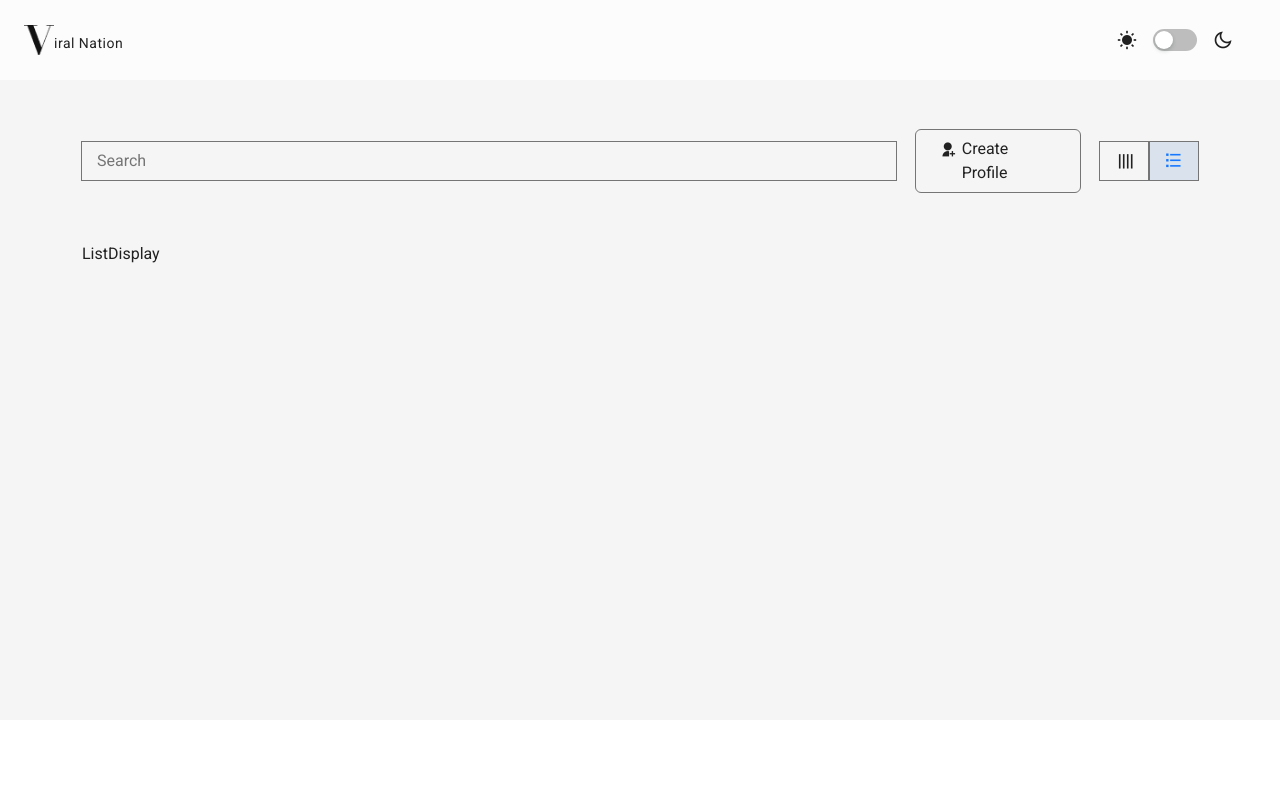
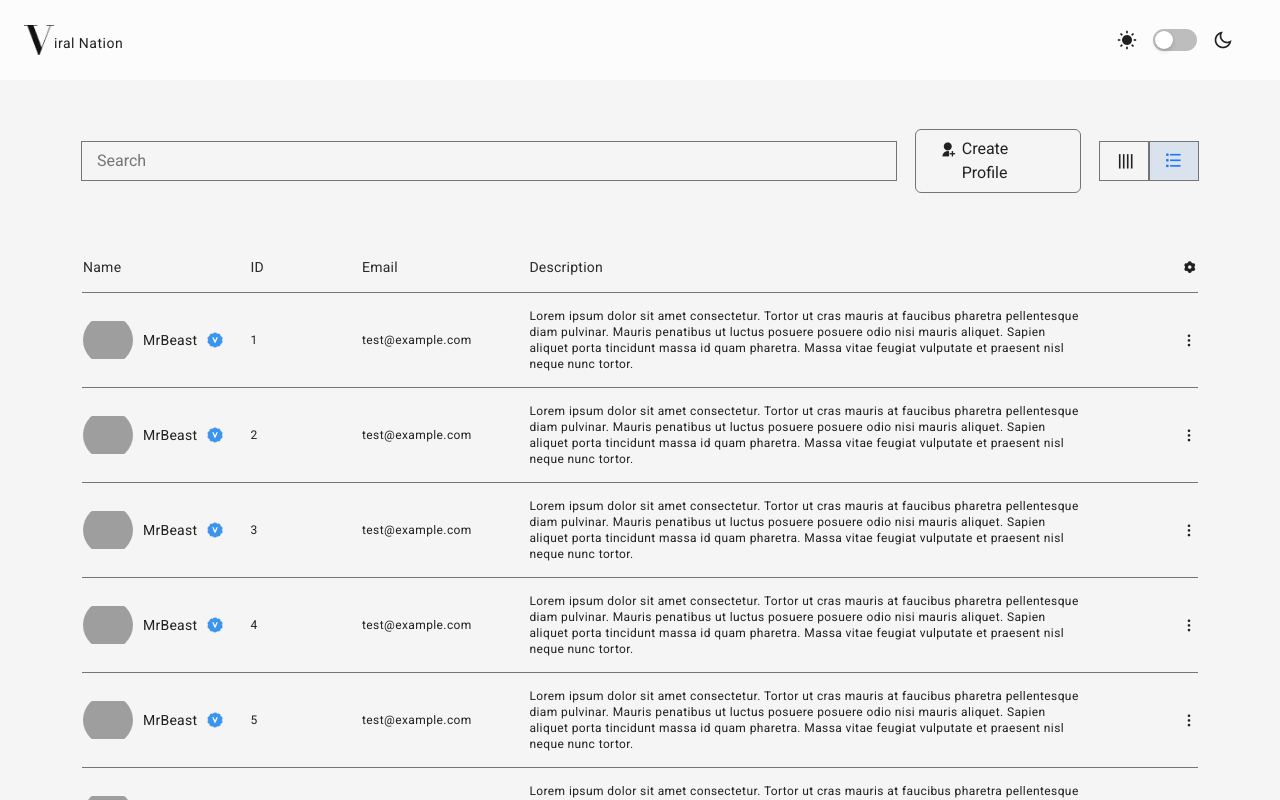
Before and after one commit to killcodeX/aidetic-frontend-challenge, a React (Create React App) app: page / in a window 1280 px wide. Both pictures are taken after a click on the element 1173 px from the left and 160 px from the top of the page. Shown: the top 800 px of the page. Built offline with nearby package versions, Linux system fonts and the light colour scheme; grey boxes are pictures that could not be loaded.

Commit message:
list display done

```diff
--- a/src/Components/Display Style/Card Style Display/index.tsx
+++ b/src/Components/Display Style/Card Style Display/index.tsx
@@ -1,7 +1,39 @@
-import React from 'react';
+import React from "react";
+import { data } from "../../../Mock Data/data";
 
 export default function CardDisplay() {
   return (
-    <div>CardDisplay</div>
-  )
+    <div className="row">
+      {data.map((item) => {
+        return (
+          <div key={item.id} className="col-sm-3 mb-5">
+            <div className="card">
+              <div className="card-upper">
+                <div className="profile">
+                  <img src={item.img} alt={item.name} />
+                </div>
+                <div className="profile-details">
+                  <div className="d-flex flex-row align-items-center">
+                    <div className="profile-name px-1">{item.name}</div>
+                    {!item.verfied ? (
+                      <img
+                        className="verified-badge"
+                        src={process.env.PUBLIC_URL + "/verified.png"}
+                        alt="verified"
+                      />
+                    ) : null}
+                  </div>
+                  <div className="profile-email">{item.email}</div>
+                </div>
+                <div className="profile-edit">
+                  <i className="ri-more-2-fill"></i>
+                </div>
+              </div>
+              <div className="card-lower">{item.description}</div>
+            </div>
+          </div>
+        );
+      })}
+    </div>
+  );
 }
--- a/src/Components/Display Style/List Style Display/index.tsx
+++ b/src/Components/Display Style/List Style Display/index.tsx
@@ -1,7 +1,63 @@
-import React from 'react'
+import React from "react";
+import { data } from "../../../Mock Data/data";
 
 export default function ListDisplay() {
   return (
-    <div>ListDisplay</div>
-  )
+    <div className="row">
+      <div className="col">
+        <table className="list-display">
+          <thead>
+            <tr>
+              <th style={{ width: "15%" }}>Name</th>
+              <th style={{ width: "10%" }}>ID</th>
+              <th style={{ width: "15%" }}>Email</th>
+              <th style={{ width: "50%" }}>Description</th>
+              <th style={{ width: "10%", textAlign: "right" }}>
+                <i className="ri-settings-3-fill"></i>
+              </th>
+            </tr>
+          </thead>
+          <tbody>
+            {data.map((item) => {
+              return (
+                <tr className="mb-4" key={item.id}>
+                  <td>
+                    <div className="list-profile-details">
+                      <div className="profile">
+                        <img src={item.img} alt={item.name} />
+                      </div>
+                      <div className="list-profile-name">{item.name}</div>
+                      {!item.verfied ? (
+                        <img
+                          className="verified-badge"
+                          src={process.env.PUBLIC_URL + "/verified.png"}
+                          alt="verified"
+                        />
+                      ) : null}
+                    </div>
+                  </td>
+                  <td>
+                    <div className="list-profile-id">{item.id}</div>
+                  </td>
+                  <td>
+                    <div className="list-profile-email">{item.email}</div>
+                  </td>
+                  <td>
+                    <div className="list-profile-description">
+                      {item.description}
+                    </div>
+                  </td>
+                  <td style={{ textAlign: "right" }}>
+                    <div className="list-profile-action">
+                      <i className="ri-more-2-fill"></i>
+                    </div>
+                  </td>
+                </tr>
+              );
+            })}
+          </tbody>
+        </table>
+      </div>
+    </div>
+  );
 }
--- a/src/index.css
+++ b/src/index.css
@@ -6,6 +6,7 @@
   --backgroundBG: #f5f5f5;
   --fontColor: #212121;
   --borderLine: #757575;
+  --highlightTextColor: #2b2b2b;
 }
 
 /*~~~~~~~~~~ for dark theme ~~~~~~~~~~*/
@@ -14,6 +15,7 @@
   --backgroundBG: #1e1e1e;
   --fontColor: #ffffff;
   --borderLine: rgba(255, 255, 255, 0.1);
+  --highlightTextColor: rgba(255, 255, 255, 0.5);
 }
 
 * {
@@ -85,7 +87,6 @@
 
 main {
   padding: 50px 0;
-  height: 50vw;
   background: var(--backgroundBG);
 }
 
@@ -93,6 +94,7 @@
 .toolbar-component {
   display: flex;
   flex-direction: row;
+  justify-content: space-between;
   align-items: center;
   gap: 20px;
   margin-bottom: 50px;
@@ -109,41 +111,156 @@
 }
 
 .create-profile-btn {
-  display:flex;
-  gap:5px;
+  display: flex;
+  gap: 5px;
   font-weight: 400;
-  padding:7px 25px;
-  border-radius:5px;
-  outline:1px solid var(--borderLine);
+  padding: 7px 25px;
+  border-radius: 5px;
+  outline: 1px solid var(--borderLine);
 }
 
 .create-profile-btn:hover {
   color: #1677ff;
-  outline:1px solid #1677ff;
+  outline: 1px solid #1677ff;
 }
 
 .create-profile-btn:hover > i {
   color: #1677ff;
 }
 
-.display-type{
-  display:flex;
+.display-type {
+  display: flex;
   flex-direction: row;
 }
 
-.display-type:hover{
+.display-type:hover {
   cursor: pointer;
 }
 
-.display-type span{
-  display:flex;
+.display-type span {
+  display: flex;
   flex-direction: row;
-  gap:5px;
+  gap: 5px;
   font-size: 1.2rem;
-  padding:5px 15px;
-  outline:1px solid var(--borderLine);
+  padding: 5px 15px;
+  outline: 1px solid var(--borderLine);
 }
 
-.display-type span:first-child i{
+.display-type span:first-child i {
   transform: rotate(90deg);
 }
+
+/*~~~~~~~~~~ Display-type ~~~~~~~~~~*/
+
+.card {
+  padding: 24px;
+  background-color: var(--layoutBG);
+  border-radius: 8px;
+}
+
+.card-upper {
+  display: flex;
+  justify-content: space-between;
+  align-items: center;
+  margin-bottom: 20px;
+}
+
+.profile {
+  width: 50px;
+  height: 50px;
+  border-radius: 50%;
+  overflow: hidden;
+}
+
+.profile img {
+  width: 100%;
+  height: 100%;
+  object-fit: contain;
+}
+
+.profile-name {
+  font-style: normal;
+  font-weight: 500;
+  font-size: 16px;
+  line-height: 24px;
+  letter-spacing: 0.5px;
+}
+
+.profile-email {
+  font-style: normal;
+  font-weight: 400;
+  font-size: 14px;
+  line-height: 20px;
+  letter-spacing: 0.25px;
+  color: var(--highlightTextColor);
+}
+
+.card-lower {
+  font-style: normal;
+  font-weight: 400;
+  font-size: 12px;
+  line-height: 16px;
+  letter-spacing: 0.4px;
+}
+
+/*~~~~~~~~~~ Display-type ~~~~~~~~~~*/
+
+table,
+th,
+td {
+  border-bottom: 1px solid var(--borderLine);
+  border-collapse: collapse;
+  padding-top: 15px;
+  padding-bottom: 15px;
+}
+
+th {
+  font-style: normal;
+  font-weight: 400;
+  font-size: 14px;
+  line-height: 20px;
+  letter-spacing: 0.25px;
+  color: var(--highlightTextColor);
+}
+
+.list-display {
+  width: 100%;
+}
+
+.list-profile-details {
+  display: flex;
+  flex-direction: row;
+  align-items: center;
+  gap: 10px;
+}
+
+.list-profile-name {
+  font-style: normal;
+  font-weight: 400;
+  font-size: 14px;
+  line-height: 20px;
+  text-align: center;
+  letter-spacing: 0.25px;
+}
+
+.list-profile-email,
+.list-profile-id {
+  font-style: normal;
+  font-weight: 400;
+  font-size: 12px;
+  line-height: 16px;
+  letter-spacing: 0.4px;
+}
+
+.list-profile-description {
+  font-style: normal;
+  font-weight: 400;
+  font-size: 12px;
+  line-height: 16px;
+  letter-spacing: 0.4px;
+}
+
+img.verified-badge {
+  width: 16px;
+  height: 16px;
+}
```
Also changed, not shown: public/verified.png (added).
